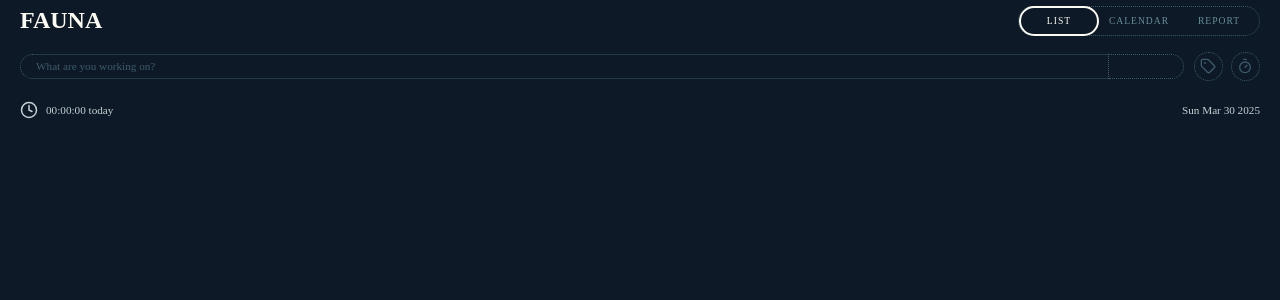
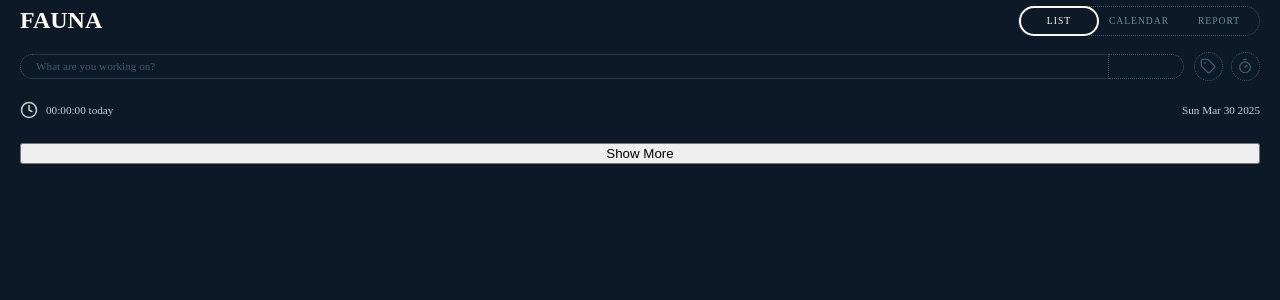
Before and after one commit to ivynya/juniper, a SvelteKit app: page / in a window 1280 px wide. Shown: the top 300 px of the page. Built offline with nearby package versions, Linux system fonts and the light colour scheme; a web font is replaced by a local one.

Commit message:
use pagination for list view

```diff
--- a/src/routes/List.svelte
+++ b/src/routes/List.svelte
@@ -5,9 +5,12 @@
 	import { entries } from '$lib/app';
 	import type { Entry } from '$lib/schema';
 
-	$: groups = $entries
+	let maximum = $state(100);
+
+	let groups = $derived(
+		$entries
 			.sort((a, b) => b.start - a.start)
-		.slice(0, Math.min($entries.length, 250000))
+			.slice(0, Math.min($entries.length, maximum))
 			.reduce(
 				(acc, entry) => {
 					const date = new Date(entry.start);
@@ -17,6 +20,7 @@
 					return acc;
 				},
 				{} as Record<string, any[]>
+			)
 	);
 
 	function deleteEntry(uuid: string) {
@@ -40,3 +44,5 @@
 		{/each}
 	</ListGroup>
 {/each}
+
+<button onclick={() => (maximum += 100)}>Show More</button>
```
Lines whose indentation alone changed are shown as unchanged.
